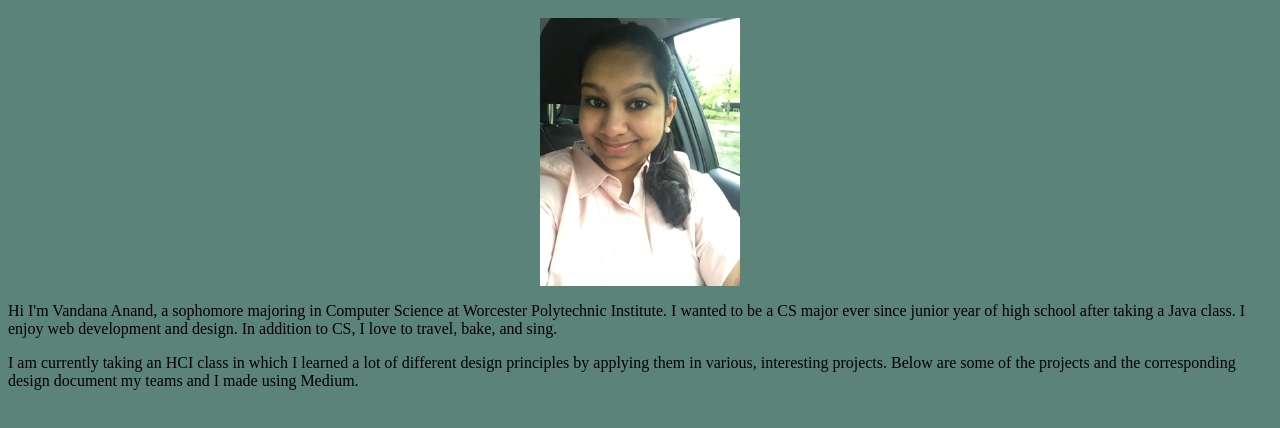
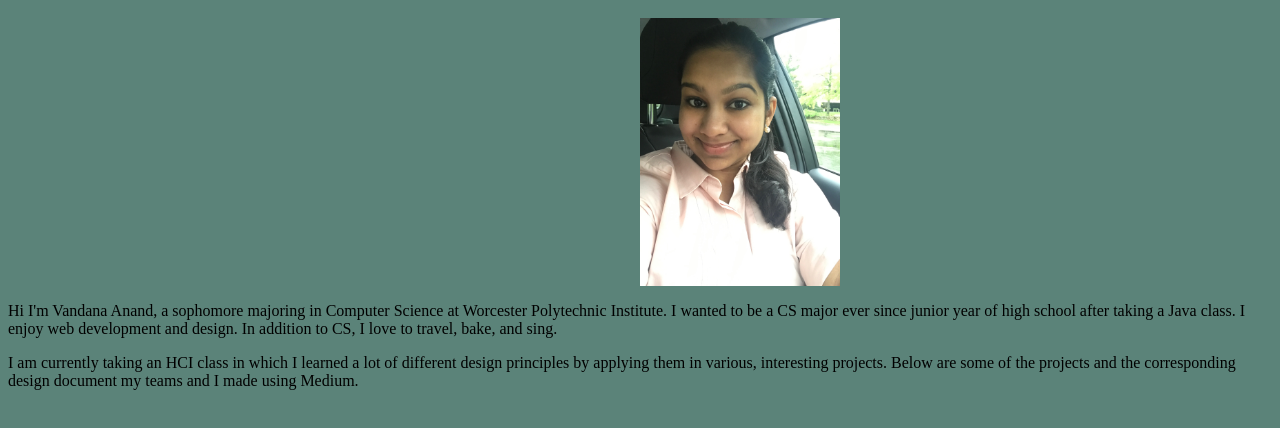
Before and after one commit to vanand23/vanand23.github.io, a plain HTML site: page index.html in a window 1280 px wide. Shown: the part 120-548 px from the top of the page. Drawn offline with Linux system fonts and the light colour scheme.

Commit message:
third commit

```diff
--- a/index.html
+++ b/index.html
@@ -29,8 +29,8 @@ body {
 
 .center{
 	display: block;
-	margin-left: auto;
-	margin-right: auto;
+	margin-left: 50%;
+	margin-right: 50%;
 
 }
 
```
